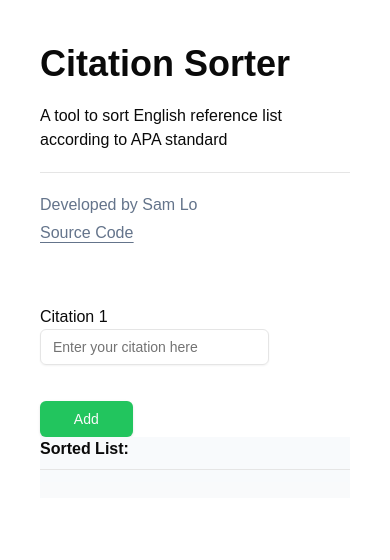
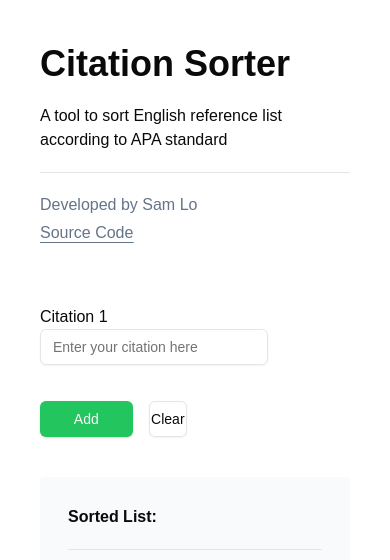
Before and after one commit to SamLo2200/ReferenceSorter, a Next.js app: page / in a window 390 px wide. Shown: the top 560 px of the page. Built offline with nearby package versions, Linux system fonts and the light colour scheme.

Commit message:
added mobile support and fixed empty string display issue in the reference list

```diff
--- a/src/components/DymanicTable.tsx
+++ b/src/components/DymanicTable.tsx
@@ -87,6 +87,16 @@ export default function DymanicTable({
                 }}>
                 Add
             </Button>
+
+            <Button
+                variant="outline"
+                className="col-span-1"
+                onClick={() => {
+                    setCitationContent([""]);
+                }}>
+                Clear
+            </Button>
+
             <div ref={bottomRef}></div>
         </div>
     );
--- a/src/components/SortedDisplay.tsx
+++ b/src/components/SortedDisplay.tsx
@@ -6,13 +6,14 @@ export default function SortedDisplay({
 
     return (
         <div className={className}>
-            <div className="lg:p-7">
-                <p className="font-bold lg:pb-3 text-base"> Sorted List: </p>
+            <div className="p-7">
+                <p className="font-bold pb-3 text-base"> Sorted List: </p>
                 <hr className="my-2 mb-3"></hr>
 
                 <div className="reference-list flex flex-col gap-3">
                     {citationContent_arr_temp
                         .sort()
+                        .filter((citation) => citation !== "")
                         .map((citation: string, index: number) => {
                             return (
                                 <div
--- a/src/components/TableController.tsx
+++ b/src/components/TableController.tsx
@@ -16,11 +16,11 @@ export default function TableController() {
                 />
             </div>
 
-            <div className="grid-cols-1 lg:col-span-4">
+            <div className="grid-cols-1 mt-10 lg:col-span-4 lg:mt-0">
                 <SortedDisplay
                     citationContent={citationContent}
                     setCitationContent={setCitationContent}
-                    className="bg-slate-50 lg:h-[85vh] lg:rounded overflow-hidden overflow-y-scroll scrollbar-thin scrollbar-thumb-slate-500 scrollbar-track-slate-200"
+                    className="bg-slate-50 min-h-[85vh] lg:h-[85vh] rounded lg:overflow-hidden lg:overflow-y-scroll lg:scrollbar-thin lg:scrollbar-thumb-slate-500 lg:scrollbar-track-slate-200"
                 />
             </div>
         </div>
```
